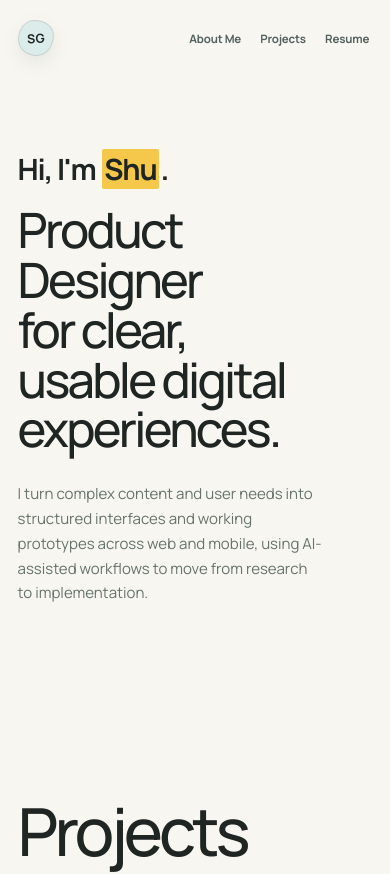
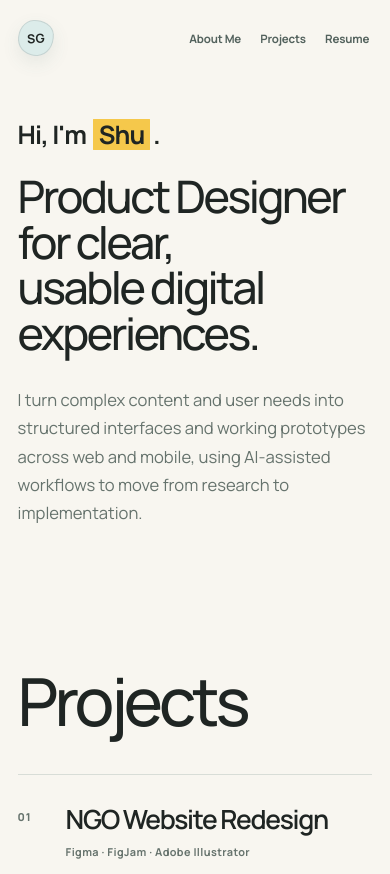
Before and after one commit to ShuyueGe/shuyuege.github.io, a React (Vite) app: page /#/ in a window 390 px wide. Shown: the top 874 px of the page. Built offline with nearby package versions, Linux system fonts and the light colour scheme.

Commit message:
Refine homepage hero spacing

```diff
--- a/src/styles.css
+++ b/src/styles.css
@@ -2654,31 +2654,36 @@ p {
 
 .home-page .about-hero {
   display: flex;
-  min-height: calc(76dvh - 88px);
-  align-items: center;
-  padding-top: clamp(5rem, 9vw, 8rem);
-  padding-bottom: clamp(6rem, 10vw, 9rem);
+  min-height: auto;
+  align-items: flex-start;
+  padding-top: clamp(2.5rem, 4.5vw, 4rem);
+  padding-bottom: clamp(2.75rem, 4vw, 3.5rem);
 }
 
 .home-page .about-hero__content {
   width: min(100%, 70rem);
-  margin-inline: auto;
+  margin-inline: 0;
 }
 
 .home-page .about-hero__intro {
-  margin: 0 0 clamp(1.1rem, 2.2vw, 1.75rem);
+  margin: 0 0 clamp(1.35rem, 2.4vw, 2rem);
   color: var(--color-text);
-  font-size: clamp(1.75rem, 3vw, 2.65rem);
+  font-size: clamp(1.45rem, 2.25vw, 2rem);
   font-weight: 650;
-  letter-spacing: -0.04em;
+  letter-spacing: -0.035em;
   line-height: 1.2;
 }
 
 .home-page .about-hero__name {
-  margin-inline: 2px;
-  padding-inline: 2px;
-  border-radius: 2px;
-  background: var(--color-accent);
+  margin-inline: 3px;
+  padding-inline: 0.22em;
+  border-radius: 3px;
+  background: linear-gradient(
+    180deg,
+    transparent 7%,
+    var(--color-accent) 7% 93%,
+    transparent 93%
+  );
   color: inherit;
   box-decoration-break: clone;
   -webkit-box-decoration-break: clone;
@@ -2695,18 +2700,18 @@ p {
 }
 
 .home-page .about-hero__description {
-  max-width: 70rem;
+  max-width: 58rem;
   margin: clamp(1.5rem, 3vw, 2.25rem) 0 0;
   color: var(--color-muted);
-  font-size: clamp(0.92rem, 1.1vw, 1.05rem);
-  line-height: 1.7;
+  font-size: clamp(1.1rem, 1.5vw, 1.25rem);
+  line-height: 1.72;
 }
 
 @media (max-width: 900px) {
   .home-page .about-hero {
     min-height: auto;
-    padding-top: clamp(5rem, 12vw, 7rem);
-    padding-bottom: clamp(6rem, 14vw, 8rem);
+    padding-top: clamp(3rem, 7vw, 4.5rem);
+    padding-bottom: clamp(3.25rem, 7vw, 4.5rem);
   }
 
   .home-page .about-hero__title {
@@ -2717,26 +2722,26 @@ p {
 
 @media (max-width: 600px) {
   .home-page .about-hero {
-    padding-top: 4.75rem;
-    padding-bottom: 6.5rem;
+    padding-top: 2.75rem;
+    padding-bottom: 3.25rem;
   }
 
   .home-page .about-hero__intro {
-    margin-bottom: 1.15rem;
-    font-size: clamp(1.55rem, 7.5vw, 2rem);
+    margin-bottom: 1.4rem;
+    font-size: clamp(1.4rem, 6.5vw, 1.8rem);
   }
 
   .home-page .about-hero__title {
-    max-width: 14ch;
-    font-size: clamp(2.65rem, 12.5vw, 3.8rem);
+    max-width: 15ch;
+    font-size: clamp(2.45rem, 11.5vw, 3.55rem);
     letter-spacing: -0.055em;
     line-height: 1.02;
   }
 
   .home-page .about-hero__description {
-    max-width: 38rem;
-    margin-top: 1.75rem;
-    font-size: 0.94rem;
-    line-height: 1.65;
-  }
-}
+    max-width: 34rem;
+    margin-top: 1.9rem;
+    font-size: 1.04rem;
+    line-height: 1.7;
+  }
+}
```
